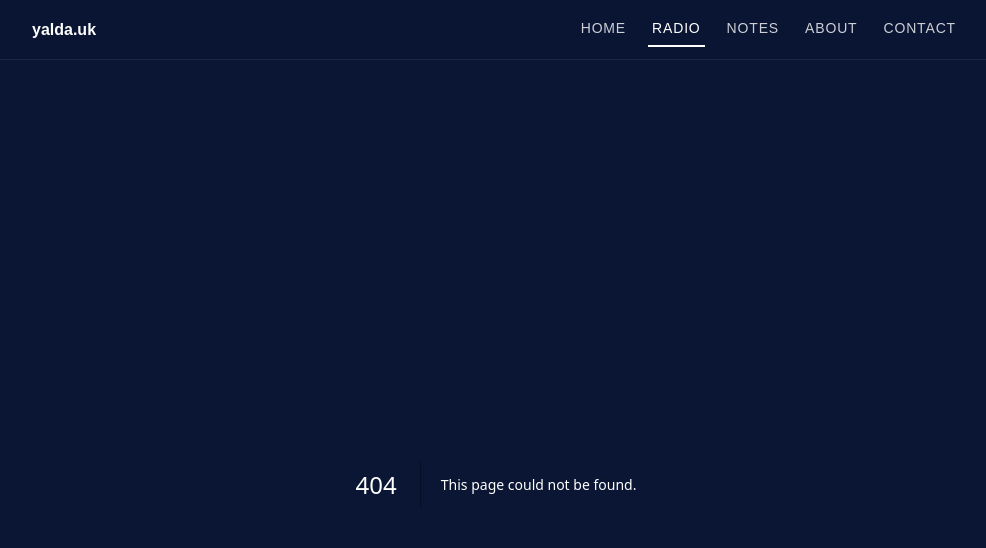
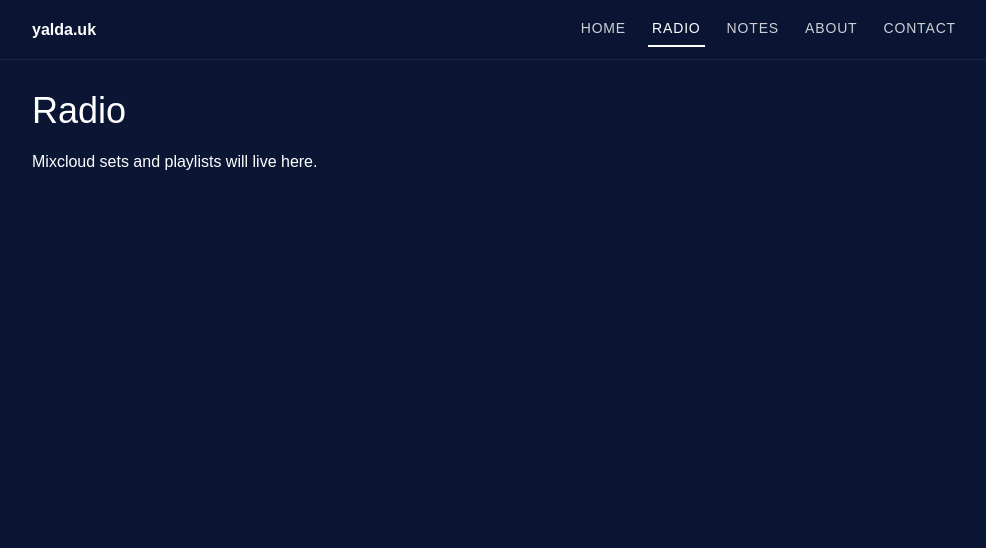
Before and after one commit to yalduh/yalda-uk, a Next.js app: page /radio in a window 1280 px wide. Before the commit this address had no page. Shown: the top 548 px of the page, without its empty margins (144-1130 px from the left). Built offline with nearby package versions, Linux system fonts and the light colour scheme.

Commit message:
Create page.tsx

```diff
--- /dev/null
+++ b/app/radio/page.tsx
@@ -0,0 +1,8 @@
+export default function RadioPage() {
+  return (
+    <main>
+      <h1 style={{ fontSize: 36, marginBottom: 12 }}>Radio</h1>
+      <p>Mixcloud sets and playlists will live here.</p>
+    </main>
+  );
+}
```
